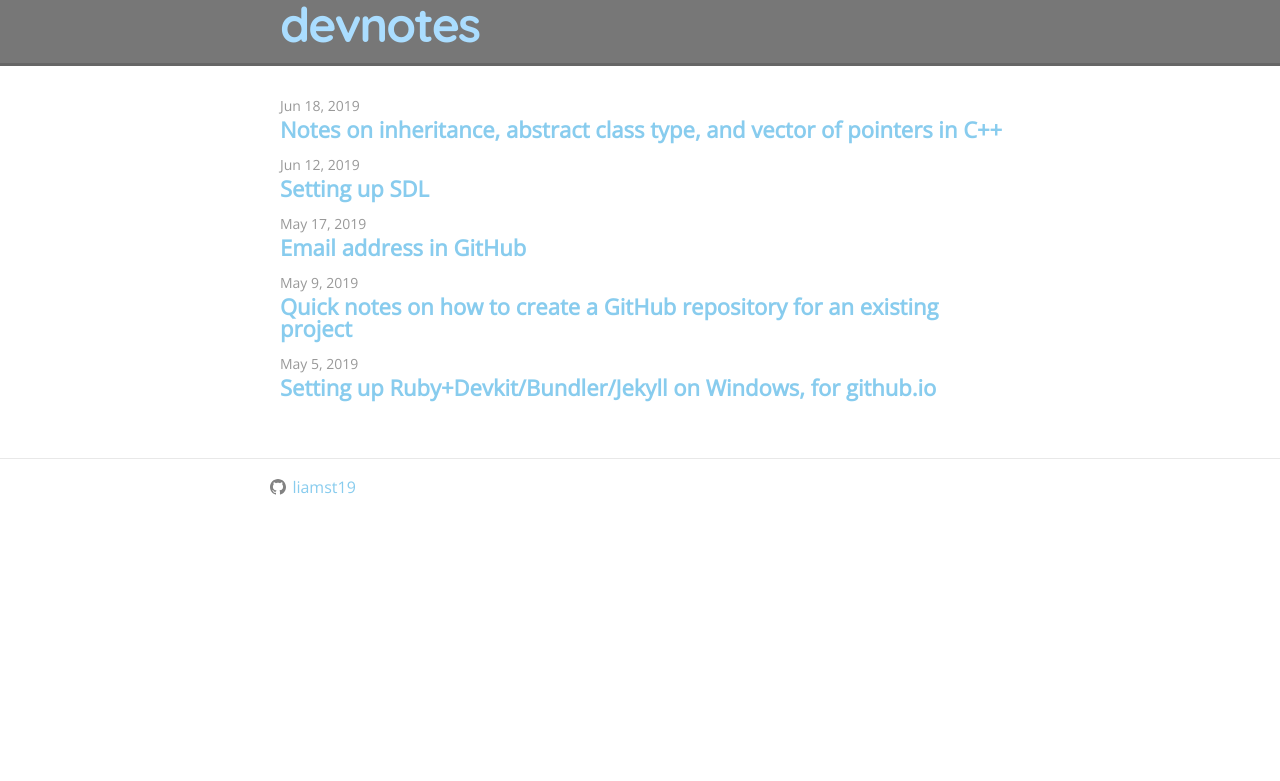
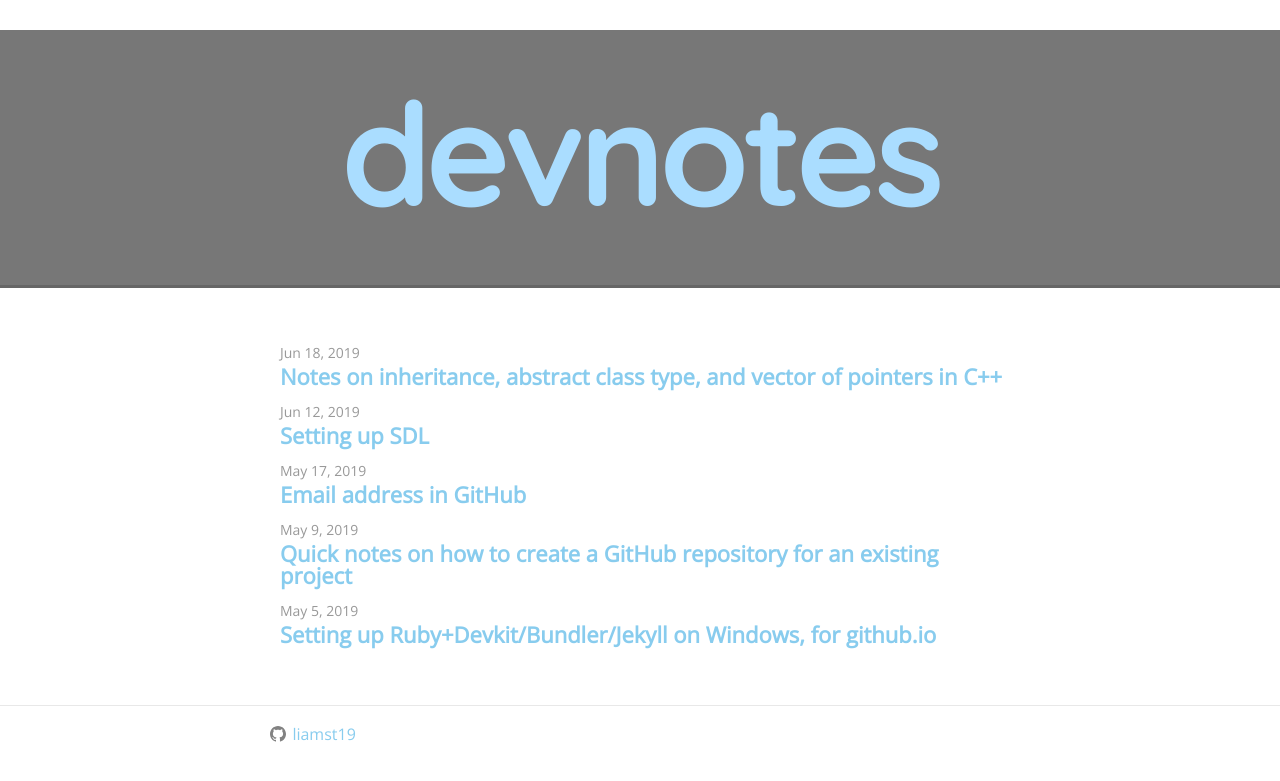
Before and after one commit to liamst19/liamst19.github.io, a Jekyll site: the page built from index.md, in a window 1280 px wide. Shown: the top 781 px of the page. Built offline with Jekyll 4.4.1, drawn with Linux system fonts in a browser that asks for light colours.

Commit message:
fixed css

```diff
--- a/_sass/devnotes/_layout.scss
+++ b/_sass/devnotes/_layout.scss
@@ -94,29 +94,23 @@
 
 /** Home page banner
  */
-
-@include media-query($on-laptop){
 .site-header.home{
     min-height: $spacing-unit * 6;
     margin: 30px 0 50px;
     padding: 50px 0 25px;
     text-align: center;
+
+    @include media-query($on-palm){
+        min-height: $spacing-unit * 2;
+        margin: 20px 0 25px;
+        padding: 25px 0 10px;
+    }
 }
 
 .site-header.home .site-title{
     font-size: 144px;
-    }
-}
 
     @include media-query($on-palm){
-    .site-header.home{
-        min-height: $spacing-unit * 2;
-        margin: 20px 0 25px;
-        padding: 25px 0 10px;
-        text-align: center;
-    }
-
-    .site-header.home .site-title{
         font-size: 72px;
     }
 }
```
Lines whose indentation alone changed are shown as unchanged.
